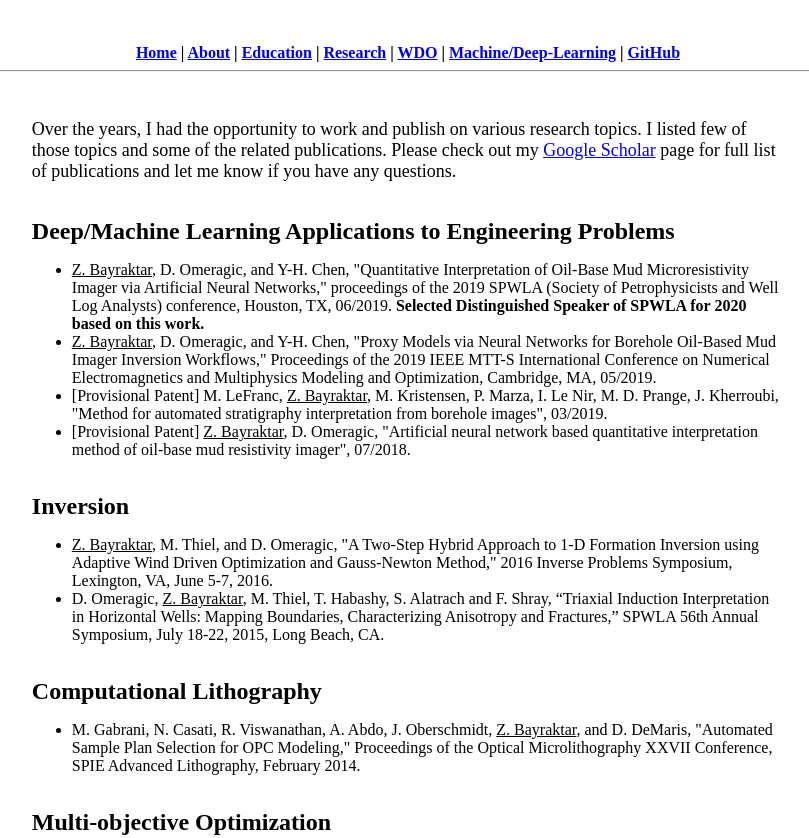
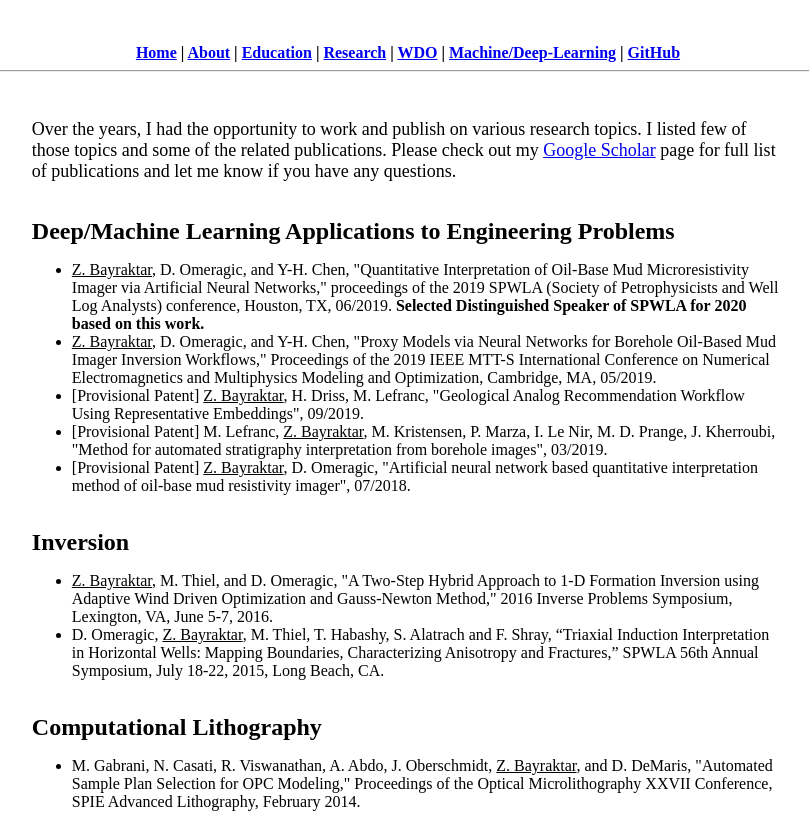
Before and after one commit to zikribayraktar/zikribayraktar.github.io, a plain HTML site: page research.html in a window 1280 px wide. Shown: the top 838 px of the page, without its empty margins (232-1041 px from the left). Drawn offline with Linux system fonts and the light colour scheme.

Commit message:
new pubs

```diff
--- a/research.html
+++ b/research.html
@@ -57,7 +57,8 @@ img.two {
 			<ul>
 				<li><u>Z. Bayraktar</u>, D. Omeragic, and Y-H. Chen, "Quantitative Interpretation of Oil-Base Mud Microresistivity Imager via Artificial Neural Networks," proceedings of the 2019 SPWLA (Society of Petrophysicists and Well Log Analysts) conference, Houston, TX, 06/2019. <b>Selected Distinguished Speaker of SPWLA for 2020 based on this work.</b></li>
 				<li><u>Z. Bayraktar</u>, D. Omeragic, and Y-H. Chen, "Proxy Models via Neural Networks for Borehole Oil-Based Mud Imager Inversion Workflows," Proceedings of the 2019 IEEE MTT-S International Conference on Numerical Electromagnetics and Multiphysics Modeling and Optimization, Cambridge, MA, 05/2019.</li>
-				<li> [Provisional Patent] M. LeFranc, <u>Z. Bayraktar</u>, M. Kristensen, P. Marza, I. Le Nir, M. D. Prange, J. Kherroubi, "Method for automated stratigraphy interpretation from borehole images", 03/2019.</li>
+				<li> [Provisional Patent] <u>Z. Bayraktar</u>, H. Driss, M. Lefranc, "Geological Analog Recommendation Workflow Using Representative Embeddings", 09/2019.</li>
+				<li> [Provisional Patent] M. Lefranc, <u>Z. Bayraktar</u>, M. Kristensen, P. Marza, I. Le Nir, M. D. Prange, J. Kherroubi, "Method for automated stratigraphy interpretation from borehole images", 03/2019.</li>
 				<li> [Provisional Patent] <u>Z. Bayraktar</u>, D. Omeragic, "Artificial neural network based quantitative interpretation method of oil-base mud resistivity imager", 07/2018. </li>
 	    		</ul>
 		<br>
```
